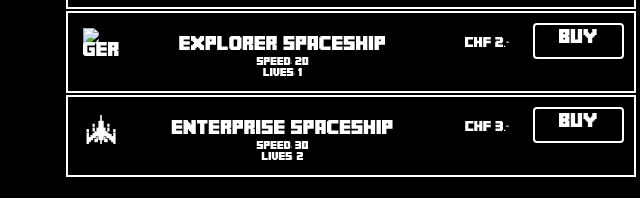
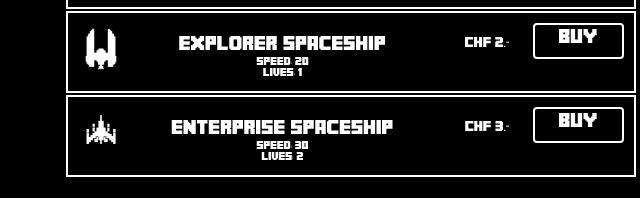
Before and after one commit to boedilin/Geroids, a plain HTML site: page Geroids/public/store.html in a window 1280 px wide. Shown: the part 570-768 px from the top of the page, 273-913 px from the left. Drawn offline with Linux system fonts and the light colour scheme; files whose address does not match are found by name.

Commit message:
added spaceship image

```diff
--- a/Geroids/public/store.html
+++ b/Geroids/public/store.html
@@ -84,7 +84,7 @@
                 </div>
                 <div class="row item">
                   <div class="col-xs-1 col-md-1">
-                      <img src="" class="extension img-responsive" alt="Geroids" />
+                      <img src="images/explorer_spaceship.png" class="extension img-responsive" alt="Geroids" />
                   </div>
                   <div class="col-xs-7 col-md-7 description">
                       Explorer spaceship
```
Also changed, not shown: Geroids/public/images/explorer_spaceship.png (added).
